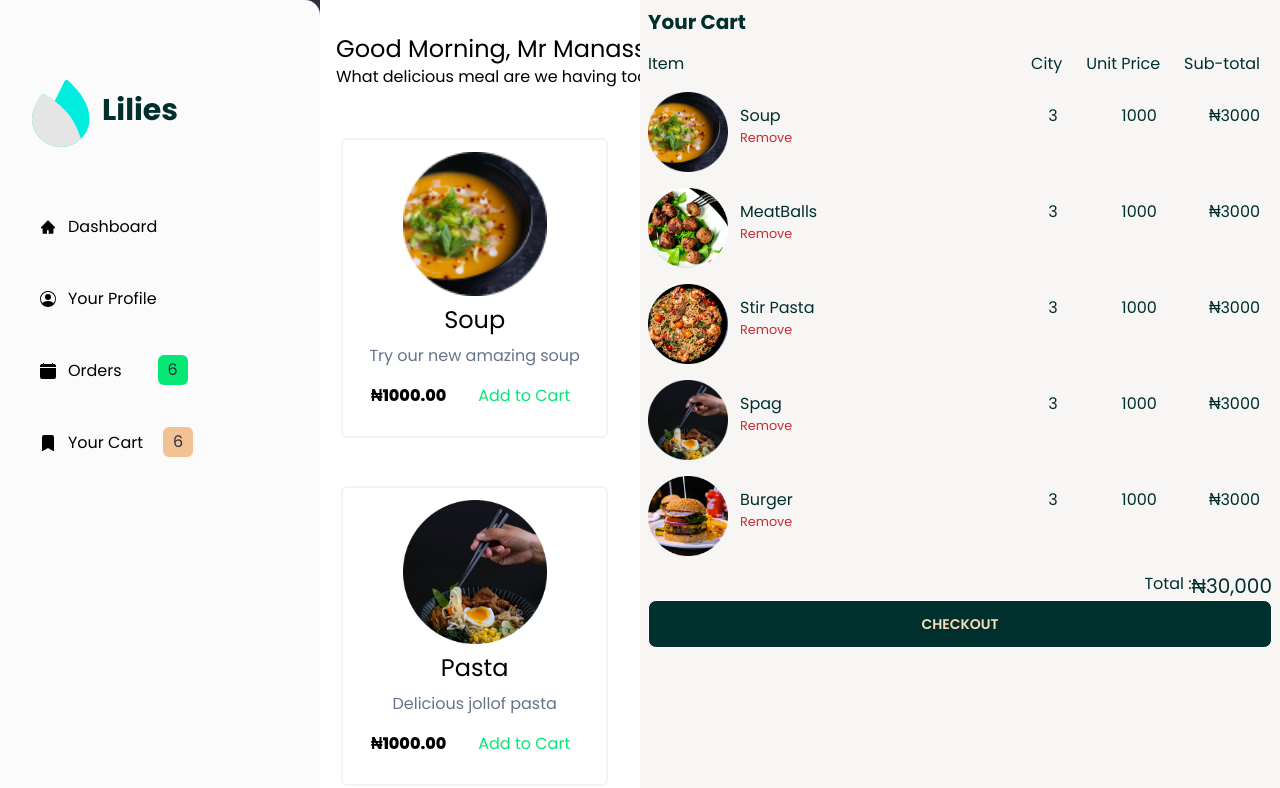
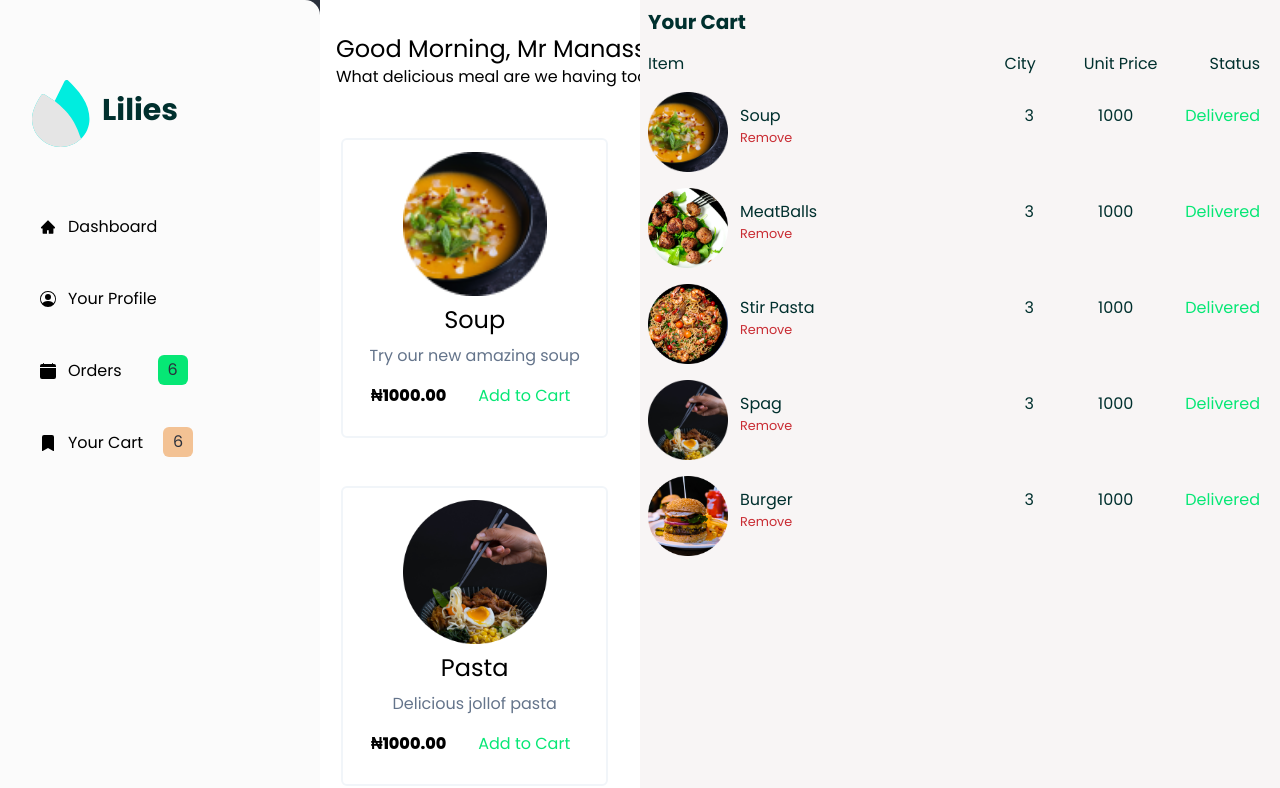
Before and after one commit to manaboy-07/Lilies, a React (Create React App) app: page / in a window 1280 px wide. Shown: the top 788 px of the page. Built offline with nearby package versions, Linux system fonts and the light colour scheme.

Commit message:
finished order page'

```diff
--- a/src/App.js
+++ b/src/App.js
@@ -2,6 +2,7 @@
 import Cart from "./components/Cart";
 import CheckOut from "./components/CheckOut";
 import OrderList from "./components/OrderList";
+import Orders from "./components/Orders";
 import SideMenu from "./components/SideMenu";
 import HomePage from "./Pages/HomePage";
 import Login from "./Pages/Login";
@@ -15,8 +16,7 @@ function App() {
       <SignUp />
       <CheckOut /> */}
       <SideMenu />
-      <Cart />
-
+      <Orders />
       {/* <CheckOut /> */}
     </div>
   );
--- a/src/components/Orders.jsx
+++ b/src/components/Orders.jsx
@@ -0,0 +1,94 @@
+/** @format */
+
+import React from "react";
+import Soup from "../Images/soup.png";
+
+import MeatBalls from "../Images/meatballs.png";
+import Spag from "../Images/HeroImage.png";
+import Burger from "../Images/burgers.png";
+import Stir from "../Images/Stir.png";
+import { useState } from "react";
+function Orders() {
+  const [done, setDone] = useState(false);
+  setTimeout(() => {
+    setDone(true);
+  }, 4000);
+  const FoodArr = [
+    {
+      id: 0,
+      src: Soup,
+      name: "Soup",
+      price: 1000,
+      sub: 3000,
+    },
+    {
+      id: 1,
+      src: MeatBalls,
+      name: "MeatBalls",
+      price: 1000,
+      sub: 3000,
+    },
+    {
+      id: 2,
+      src: Stir,
+      name: "Stir Pasta",
+      price: 1000,
+      sub: 3000,
+    },
+    {
+      id: 3,
+      src: Spag,
+      name: "Spag",
+      price: 1000,
+      sub: 3000,
+    },
+    {
+      id: 4,
+      src: Burger,
+      name: "Burger",
+      price: 1000,
+      sub: 3000,
+    },
+  ];
+  return (
+    <div className='cart p-2'>
+      <section>
+        <h1 className='text-primary text-xl font-bold'>Your Cart</h1>
+      </section>
+      <section className='flex justify-between text-primary my-4'>
+        <div>
+          <h2>Item</h2>
+        </div>
+        <div className='flex justify-center items-center'>
+          <div className='mr-12'>City</div>
+          <div className='mr-10'>Unit Price</div>
+          <div className='mx-3'>Status</div>
+        </div>
+      </section>
+      <section>
+        {FoodArr.map((food) => {
+          return (
+            <section className='flex justify-between text-primary my-4'>
+              <div className='flex'>
+                <img src={food.src} alt='' className='w-20 h-20' />
+                <div className='flex flex-col m-3'>
+                  <h2 className='text-primary text-bold'>{food.name}</h2>
+                  <small className='text-error cursor-pointer'>Remove</small>
+                </div>
+              </div>
+              <div className='cart-flex mt-3'>
+                <div className='mr-16 text-center'>3</div>
+                <div className='mr-10'>{food.price}</div>
+                <div className={`mx-3 ${done ? "text-info" : "text-error"}`}>
+                  {done ? "Delivered" : "Cooking"}
+                </div>
+              </div>
+            </section>
+          );
+        })}
+      </section>
+    </div>
+  );
+}
+
+export default Orders;
```
